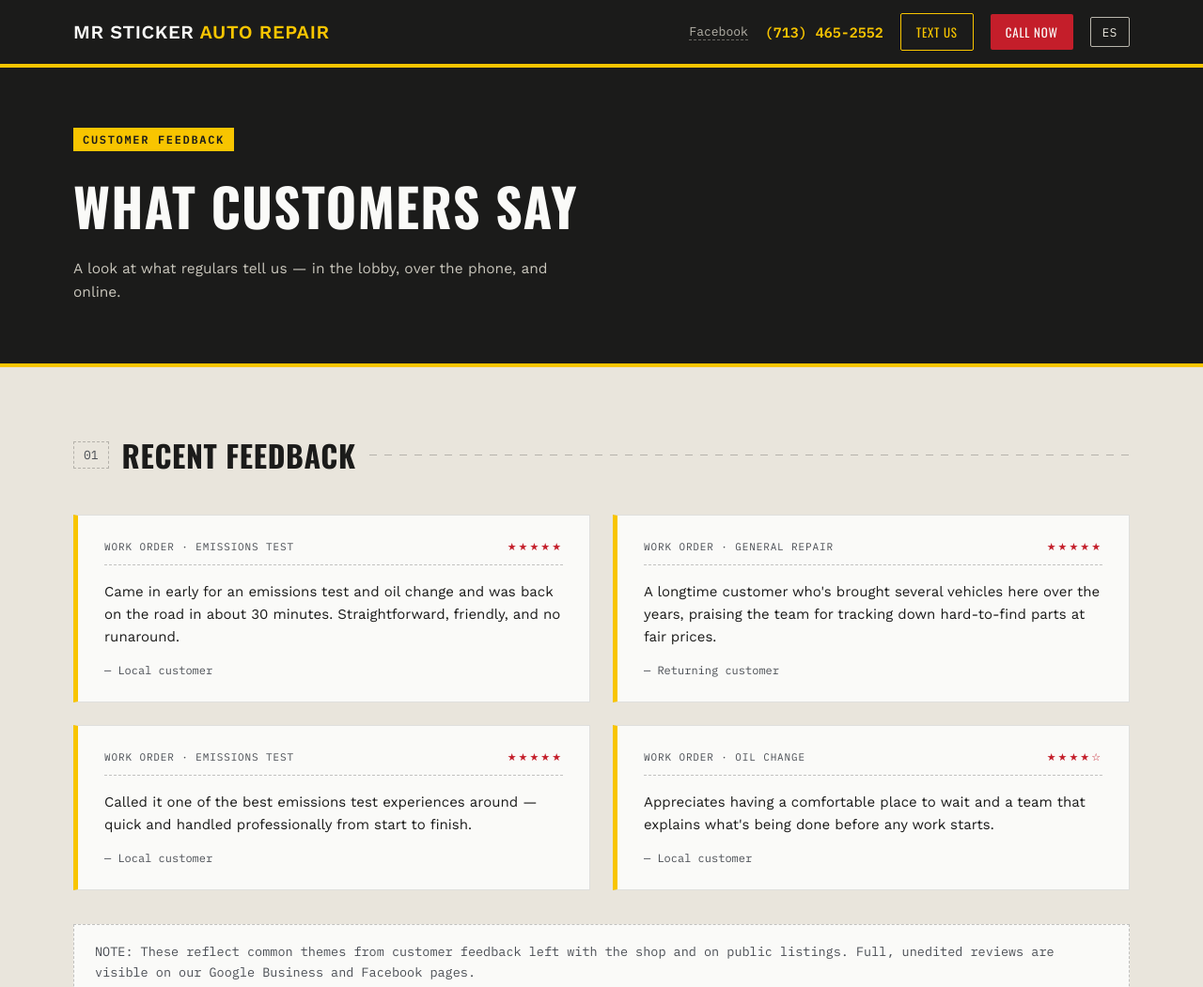
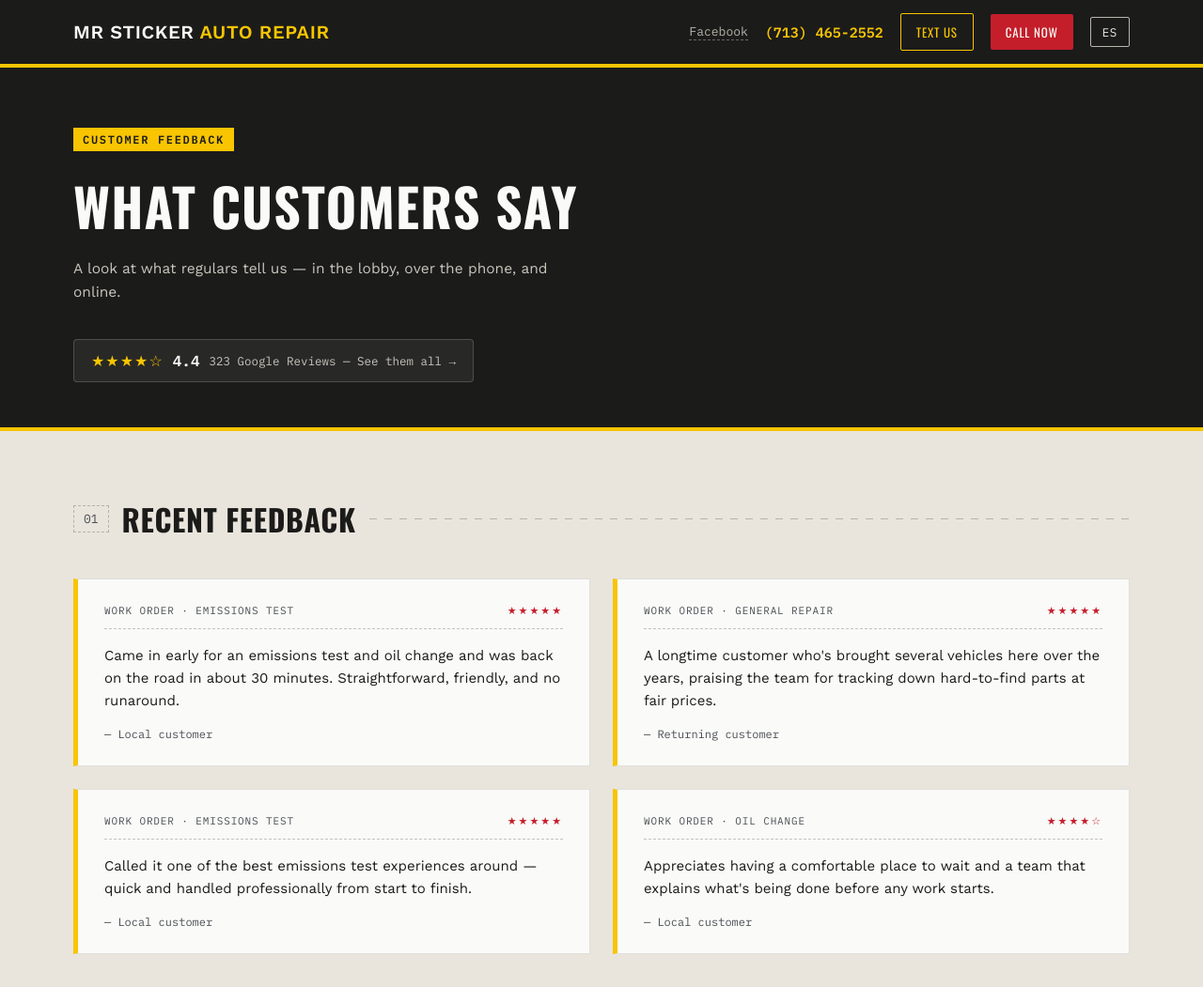
Before and after one commit to mrsticker4485-code/mrsticker-website, a plain HTML site: page reviews.html in a window 1280 px wide. Shown: the top 1051 px of the page at 94% size. Drawn offline with nearby package versions, Linux system fonts and the light colour scheme.

Commit message:
Add files via upload

```diff
--- a/reviews.html
+++ b/reviews.html
@@ -72,6 +72,22 @@
   .page-head .eyebrow{ display:inline-block; background:var(--yellow); color:var(--asphalt); font-family:'IBM Plex Mono', monospace; font-size:12px; font-weight:600; letter-spacing:0.14em; padding:5px 10px; margin-bottom:16px; }
   .page-head h1{ font-size:clamp(32px, 5vw, 56px); }
   .page-head p{ color:#C9C6BC; max-width:560px; margin-top:14px; font-size:15.5px; line-height:1.6; }
+  .google-badge{
+    display:inline-flex;
+    align-items:center;
+    gap:10px;
+    margin-top:22px;
+    padding:12px 18px;
+    background:rgba(255,255,255,0.06);
+    border:1px solid rgba(255,255,255,0.18);
+    border-radius:4px;
+    text-decoration:none;
+    color:var(--white);
+  }
+  .google-badge:hover{ border-color:var(--yellow); }
+  .google-badge-stars{ color:var(--yellow); letter-spacing:1px; font-size:16px; }
+  .google-badge-score{ font-size:16px; font-weight:600; color:var(--white); }
+  .google-badge-text{ font-size:12.5px; color:#C9C6BC; }
 
   .section{ padding:70px 0; }
   .section-label{ display:flex; align-items:center; gap:14px; margin-bottom:40px; }
@@ -146,6 +162,11 @@
       <span class="eyebrow mono" data-i18n="rev.eyebrow">CUSTOMER FEEDBACK</span>
       <h1 data-i18n="rev.h1">What Customers Say</h1>
       <p data-i18n="rev.subhead">A look at what regulars tell us — in the lobby, over the phone, and online.</p>
+      <a class="google-badge" href="https://www.google.com/maps/search/?api=1&query=Mr+Sticker+Auto+Repair&query_place_id=ChIJW0YEQ8PEQIYRnJ5Fy0iEkkI" target="_blank" rel="noopener">
+        <span class="google-badge-stars">★★★★☆</span>
+        <span class="google-badge-score mono">4.4</span>
+        <span class="google-badge-text mono" data-i18n="rev.googleBadge">323 Google Reviews — See them all →</span>
+      </a>
     </div>
   </header>
 
@@ -213,6 +234,7 @@ const translations = {
   "rev.eyebrow": {en:`CUSTOMER FEEDBACK`, es:`OPINIONES DE CLIENTES`},
   "rev.h1": {en:`What Customers Say`, es:`Lo Que Dicen Nuestros Clientes`},
   "rev.subhead": {en:`A look at what regulars tell us — in the lobby, over the phone, and online.`, es:`Un vistazo a lo que nos comparten nuestros clientes de siempre — en la sala de espera, por teléfono, y en línea.`},
+  "rev.googleBadge": {en:`323 Google Reviews — See them all →`, es:`323 Reseñas en Google — Ver todas →`},
   "rev.sectionH2": {en:`Recent Feedback`, es:`Opiniones Recientes`},
 
   "rev.stub1": {en:`WORK ORDER · EMISSIONS TEST`, es:`ORDEN DE TRABAJO · PRUEBA DE EMISIONES`},
```
